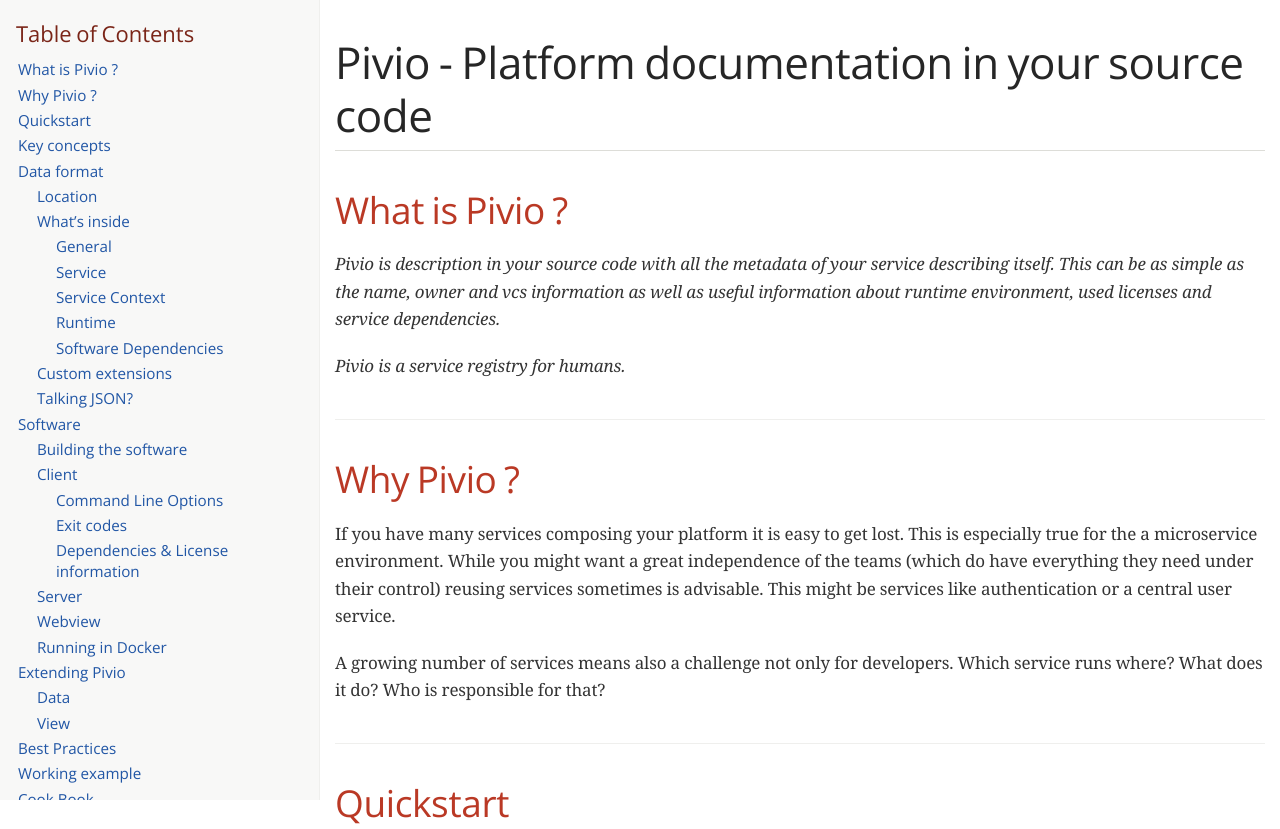
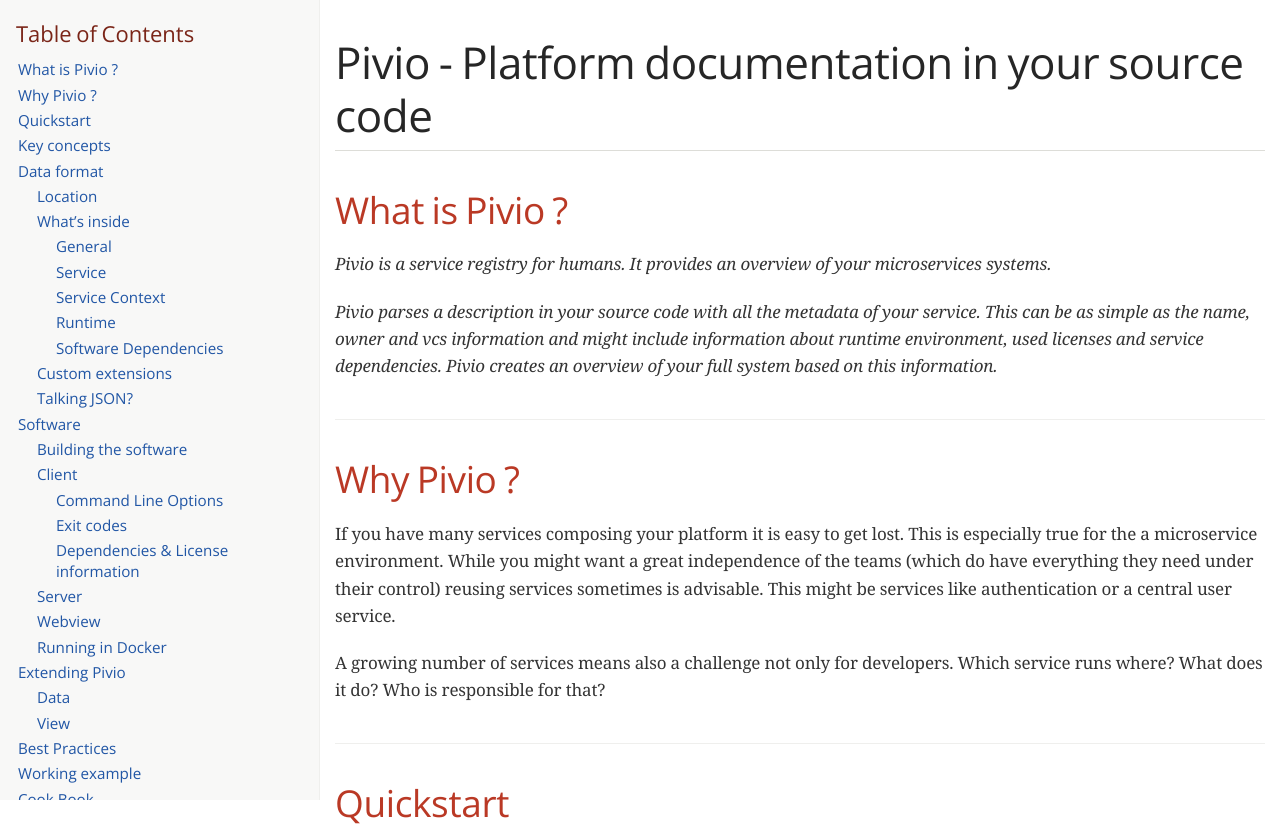
Before and after one commit to pivio/pivio.github.io, a plain HTML site: page docs/index.html in a window 1280 px wide. Shown: the top 829 px of the page. Drawn offline with nearby package versions, Linux system fonts and the light colour scheme; a web font is replaced by a local one.

Commit message:
Improved summary

```diff
--- a/docs/index.html
+++ b/docs/index.html
@@ -475,13 +475,14 @@
 <h2 id="_what_is_pivio">What is Pivio ?</h2>
 <div class="sectionbody">
 <div class="paragraph">
-<p><em>Pivio is description in your source code with all the metadata of your service
-describing itself. This can be as simple as the name, owner and vcs information as
-well as useful information about runtime environment, used licenses and service
-dependencies.</em></p>
-</div>
-<div class="paragraph">
-<p><em>Pivio is a service registry for humans.</em></p>
+<p><em>Pivio is a service registry for humans.
+  It provides an overview of your microservices systems.</em></p>
+</div>
+<div class="paragraph">
+<p><em>Pivio parses a description in your source code with all the metadata of your service.
+This can be as simple as the name, owner and vcs information and might include
+  information about runtime environment, used licenses and service
+dependencies. Pivio creates an overview of your full system based on this information.</em></p>
 </div>
 </div>
 </div>
```
